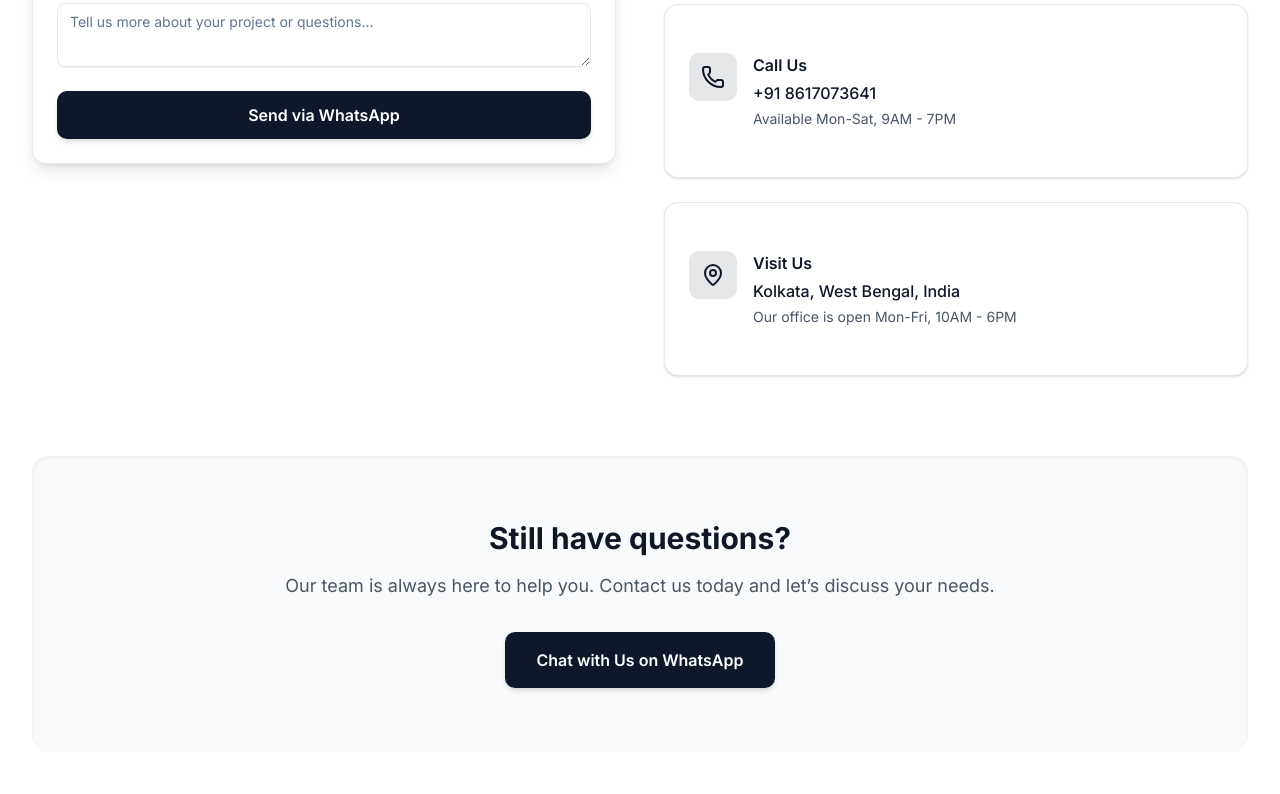
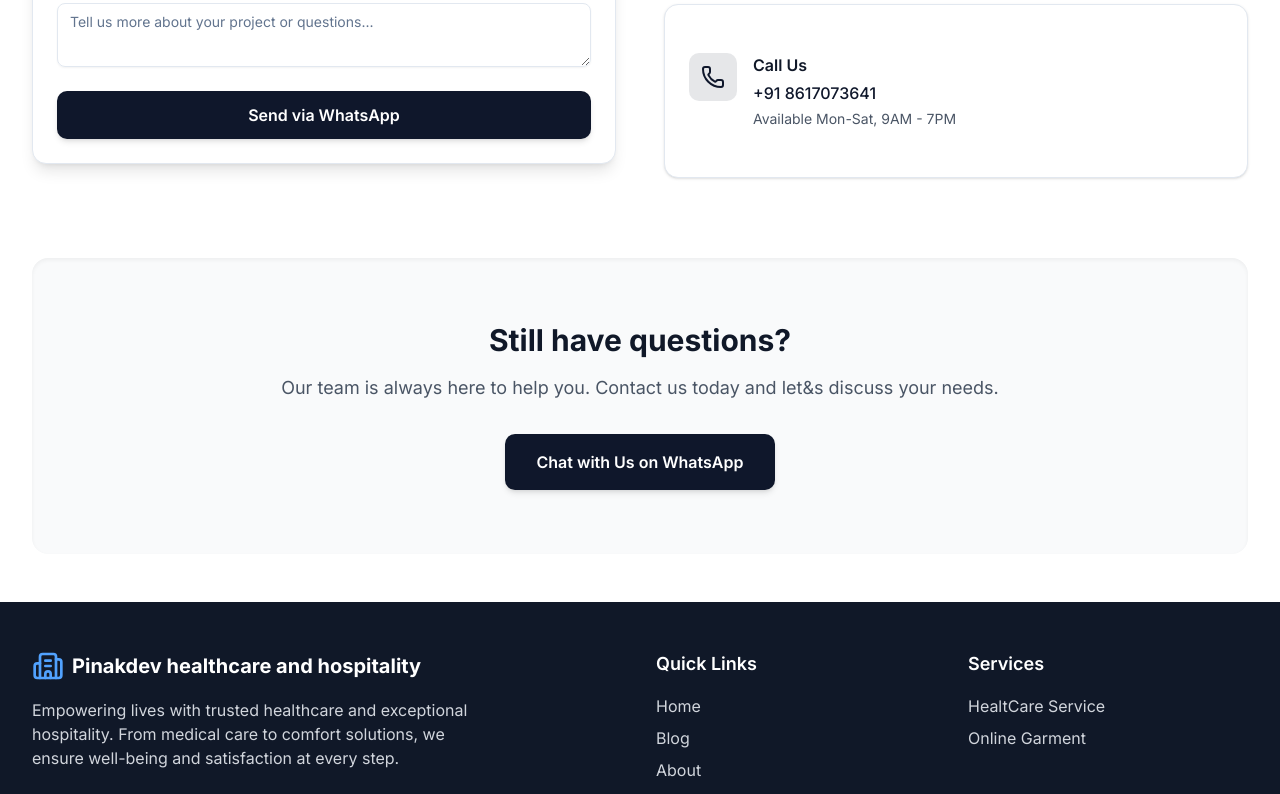
Before and after one commit to ayushghosh-123/service-webapp, a Next.js app: page /contact in a window 1280 px wide. Shown: the part 605-1399 px from the top of the page. Built offline with nearby package versions, Linux system fonts and the light colour scheme.

Commit message:
service and hero page updated

```diff
--- a/app/contact/page.tsx
+++ b/app/contact/page.tsx
@@ -49,13 +49,7 @@ Message: ${form.message}`;
       title: "Call Us",
       details: "+91 8617073641",
       description: "Available Mon-Sat, 9AM - 7PM",
-    },
-    {
-      icon: <MapPin className="h-6 w-6" />,
-      title: "Visit Us",
-      details: "Kolkata, West Bengal, India",
-      description: "Our office is open Mon-Fri, 10AM - 6PM",
-    },
+    }
   ];
 
   return (
@@ -208,7 +202,7 @@ Message: ${form.message}`;
             Still have questions?
           </h2>
           <p className="text-lg text-gray-600 mb-8">
-            Our team is always here to help you. Contact us today and let’s
+            Our team is always here to help you. Contact us today and let&s
             discuss your needs.
           </p>
           <button
--- a/components/Hero.tsx
+++ b/components/Hero.tsx
@@ -117,7 +117,7 @@ export default function Hero() {
                 exit={{ opacity: 0, scale: 0.8 }}
                 transition={{ duration: 0.8 }}
                 className={`relative w-full h-[300px] lg:h-[450px] flex items-center justify-center rounded-2xl drop-shadow-2xl
-                  ${slides[index].image.includes("logo.svg") ? "bg-white" : "bg-yellow-300"}`}
+                  ${slides[index].image.includes("logo.svg") ? "bg-white" : "bg-yellow-200"}`}
               >
                 <Image
                   src={slides[index].image}
--- a/components/Services.tsx
+++ b/components/Services.tsx
@@ -31,8 +31,8 @@ export default function Industries() {
         "Sustainable Fashion",
         "Retail Technology",
       ],
-      color: "from-purple-500 to-indigo-600",
-      bgColor: "bg-purple-50",
+      color: "from-green-500 to-indigo-600",
+      bgColor: "bg-green-50",
       link: "https://wa.me/917718535104", // WhatsApp
       posts: 8,
       type: "contact", // ✅ mark as contact
```
